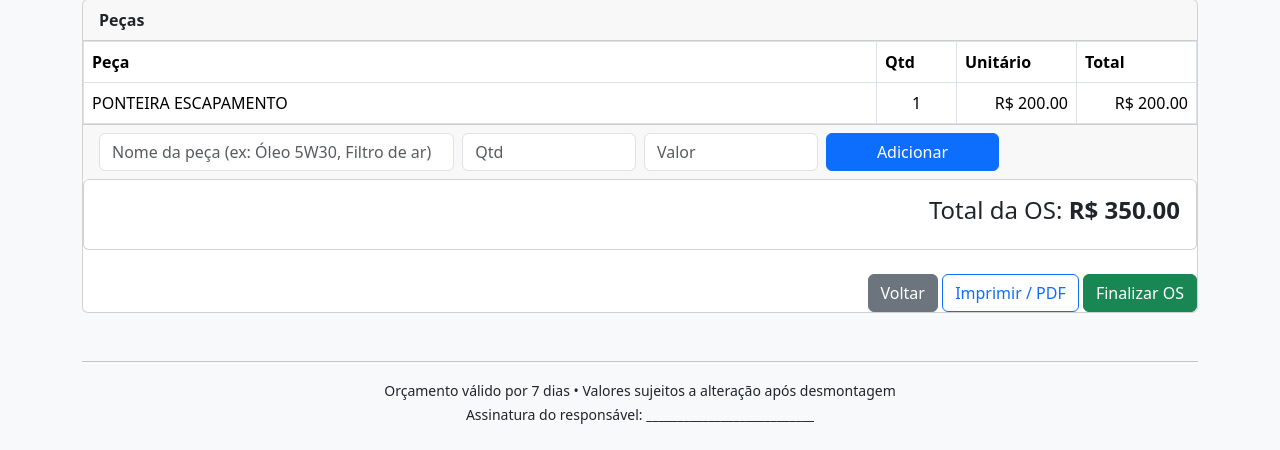
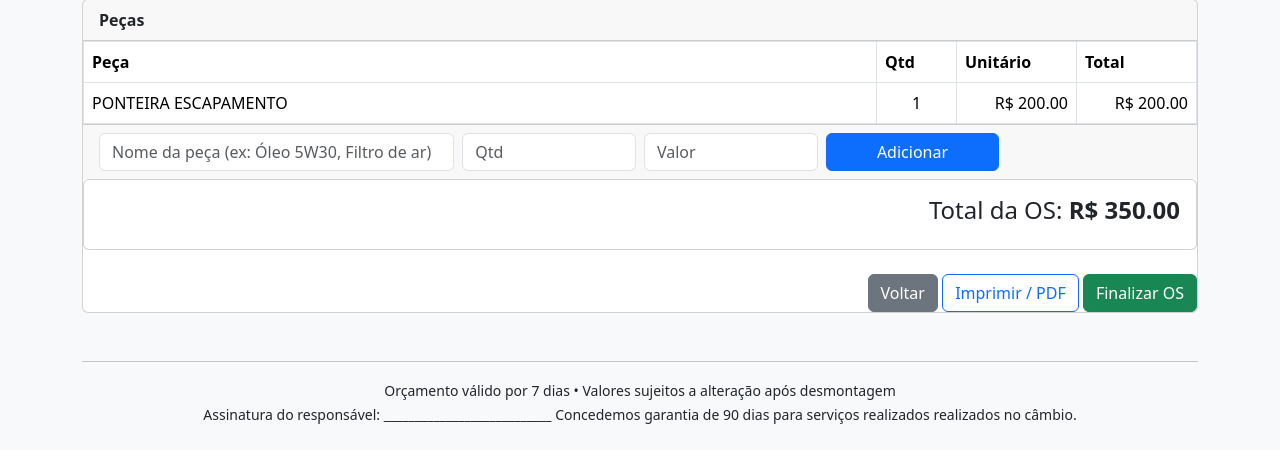
Before and after one commit to matheuspires1310-del/oficina-ph, a Django app: page /ordens/7/ in a window 1280 px wide. Shown: the part 435-885 px from the top of the page. Run offline with Django 5.2, Linux system fonts and the light colour scheme; data comes from the database, SQL or seed files in the repository.

Commit message:
ajustado com o gpt

```diff
--- a/core/templates/ordens/detail.html
+++ b/core/templates/ordens/detail.html
@@ -215,6 +215,7 @@
     <small>
         Orçamento válido por 7 dias • Valores sujeitos a alteração após desmontagem<br>
         Assinatura do responsável: ___________________________
+        Concedemos garantia de 90 dias para serviços realizados realizados no câmbio.
     </small>
 </div>
 {% endblock %}
```
